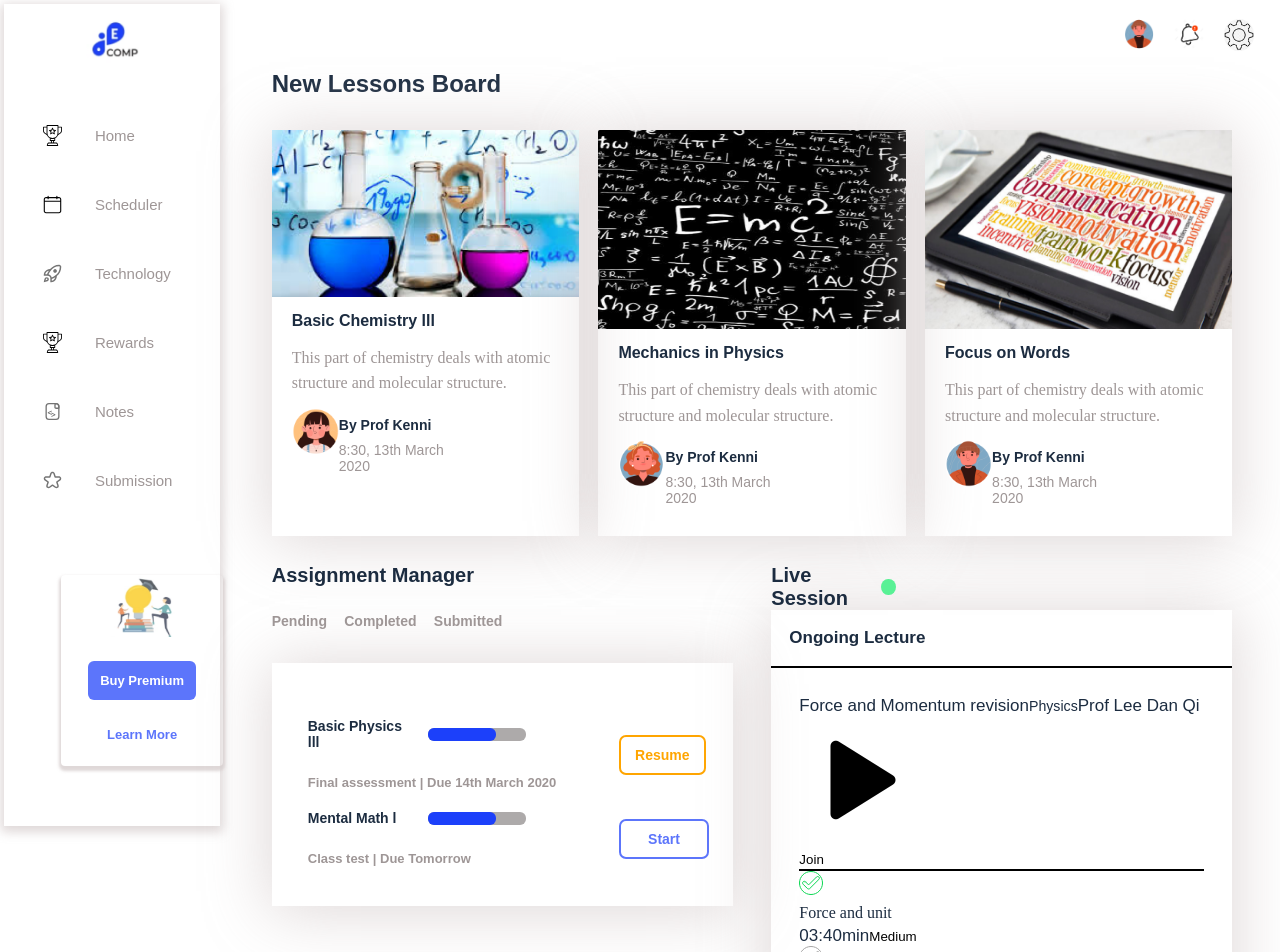
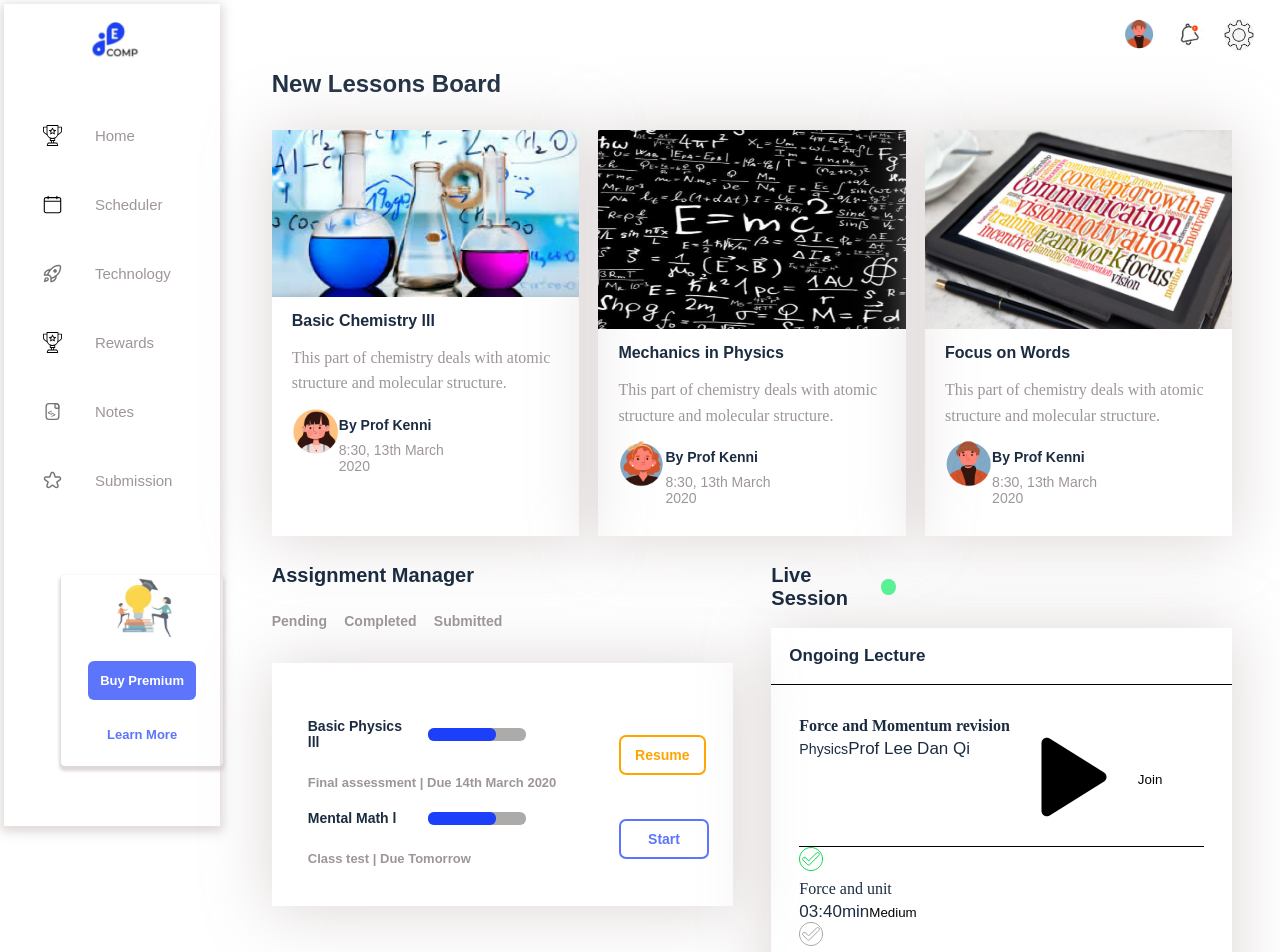
Before and after one commit to amaniyas007/task-9, a React (Create React App) app: page /scheduler in a window 1280 px wide. Shown: the top 952 px of the page. Built offline with nearby package versions, Linux system fonts and the light colour scheme.

Commit message:
last section styling on progress

```diff
--- a/src/components/screens/Pending.jsx
+++ b/src/components/screens/Pending.jsx
@@ -1,6 +1,7 @@
 import React from 'react'
 import '../../App.css'
 import styled from 'styled-components';
+
 function Pending() {
   return (
   <>
--- a/src/components/screens/Scheduler.jsx
+++ b/src/components/screens/Scheduler.jsx
@@ -4,6 +4,8 @@ import styled from 'styled-components'
 import { Helmet } from 'react-helmet';
 import Slider from "react-slick";
 import {NavLink, Outlet} from 'react-router-dom'
+import CheckGreen from '../Assets/Images/checkgreen.svg';
+import CheckGrey from '../Assets/Images/checkgrey.svg';
 
 function Scheduler () {
   return (
@@ -118,7 +120,7 @@ function Scheduler () {
               <Level>
                 <Line>
                   <CheckGreenContainer>
-                    <CheckGreenImage src={require("../Assets/Images/icongreen.svg")}/>
+                    <CheckGreenImage src={CheckGreen} alt="Image"/>
                   </CheckGreenContainer>
                   <SIUnits>Force and unit</SIUnits>
                   <Time>03:40min</Time>
@@ -127,7 +129,7 @@ function Scheduler () {
 
                 <Line>
                   <CheckGreyContainer>
-                    <CheckGreyImage src={require("../Assets/Images/icongrey.svg")}/>
+                    <CheckGreyImage src={CheckGrey}alt="Image"/>
                   </CheckGreyContainer>
                   <SIUnits>Mass and acceleration</SIUnits>
                   <Time>06:08min</Time>
@@ -136,7 +138,7 @@ function Scheduler () {
 
                 <Line>
                   <CheckGreyContainer>
-                    <CheckGreyImage src={require("../Assets/Images/icongrey.svg")}/>
+                    <CheckGreyImage src={CheckGrey} alt="Image"/>
                   </CheckGreyContainer>
                   <SIUnits>Gain of Momentum</SIUnits>
                   <Time>09:30min</Time>
@@ -263,6 +265,7 @@ const Live = styled.div`
   justify-content: space-between;
   align-items: center;
   width: 27%;
+  margin-bottom: 18px;
 `;
 const LiveSession = styled.h3`
   font-weight: 700;
@@ -287,15 +290,23 @@ const Lecture = styled.h4`
   padding: 18px 0 18px 18px;
 `;
 const Hr = styled.hr`
-  border-bottom: 2px solid #000;
+  border-bottom: 1px solid #000;
 `;
-const CenterFlex = styled.div``;
+const CenterFlex = styled.div`
+  display: flex;
+`;
 const Left = styled.div``;
-const ForceMomentum = styled.span``;
+const ForceMomentum = styled.p`
+  font-weight: 600;
+  font-size: 16px;
+`;
 const Prof = styled.span``;
 const Blue = styled.small``;
-const Right = styled.div``;
-const ButtonFlex = styled.div``;
+const Right = styled.div`
+`;
+const ButtonFlex = styled.div`
+  display: flex;
+`;
 const DivPlay = styled.div``;
 const Playbutton = styled.img``;
 const Join = styled.button``;
```
Also changed, not shown: src/components/Assets/Images/checkgreen.svg (renamed from src/components/Assets/Images/icongreen.svg), src/components/Assets/Images/checkgrey.svg (renamed from src/components/Assets/Images/icongrey.svg).
